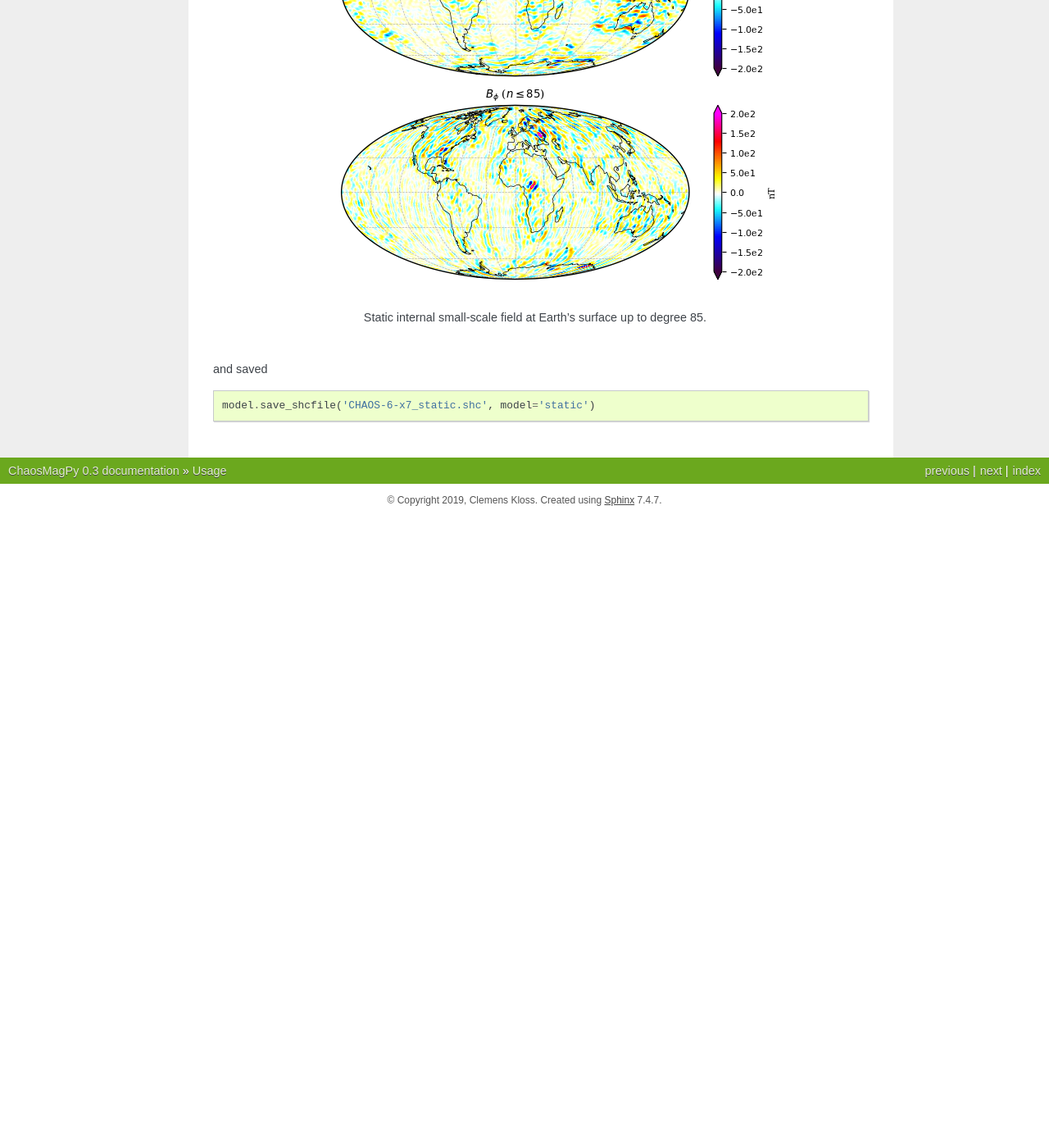
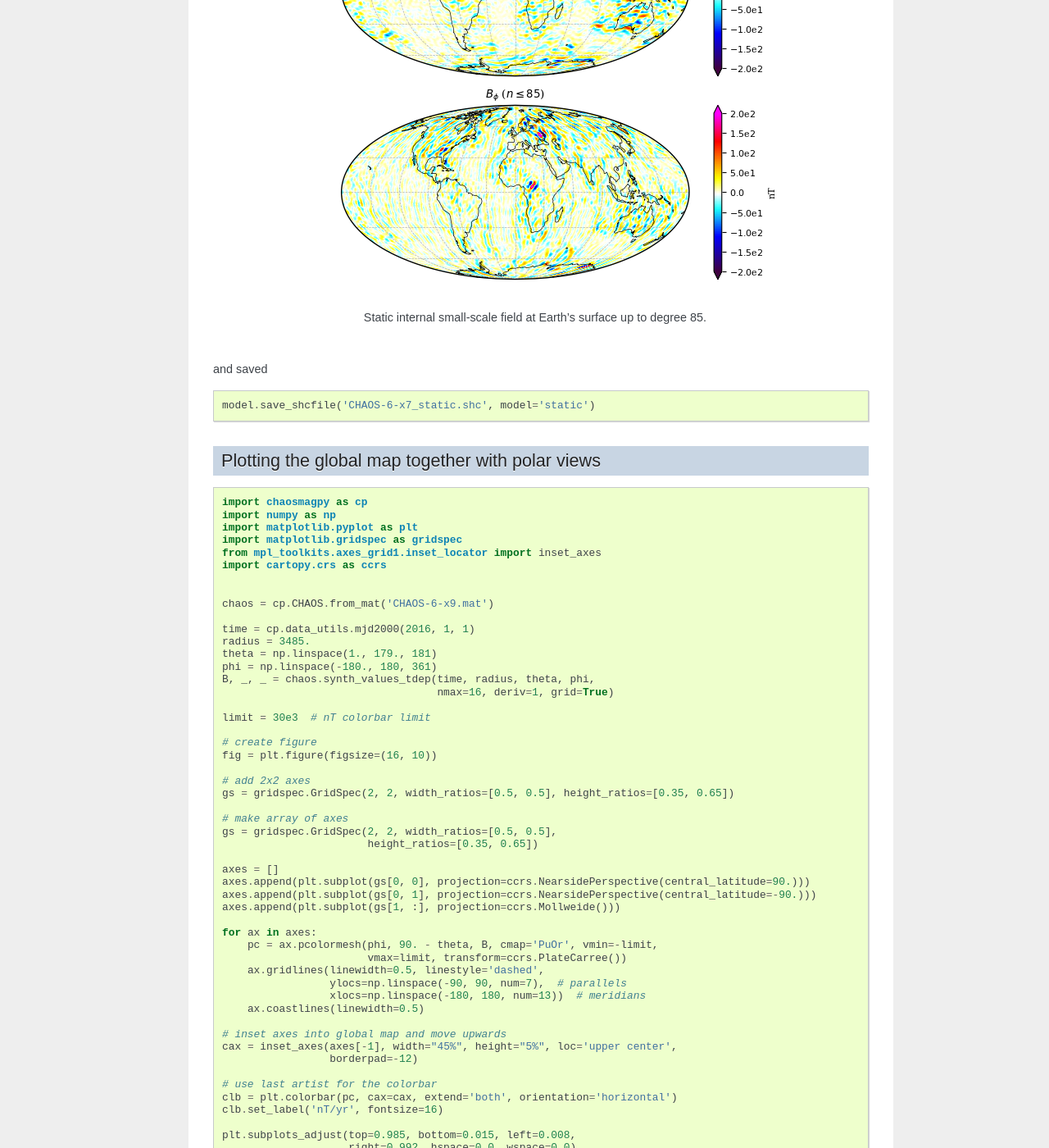
Before and after one commit to ancklo/ChaosMagPy, a Sphinx documentation site: the page built from docs/source/usage.rst, in a window 1280 px wide and 1400 px high, scrolled down 4133 px. Shown: the whole window at 82% size. Built offline with Sphinx 7.4.7, drawn with Linux system fonts in a browser that asks for light colours; before the commit the page ends 4763 px from its top, so only the background shows below that; some of the changed text lies outside the part shown.

Commit message:
Added code to create global map with polar views.

```diff
--- a/docs/source/usage.rst
+++ b/docs/source/usage.rst
@@ -5,8 +5,8 @@ Here are some simple examples on how to use the package. This only requires a
 CHAOS model mat-file, e.g. "CHAOS-6-x7.mat" in the current working directory.
 The model coefficients can be downloaded `here <http://www.spacecenter.dk/files/magnetic-models/CHAOS-7/>`_.
 
-Computing field components on a grid
-------------------------------------
+Computing the field components on a grid
+----------------------------------------
 
 Instead of plotting the field components, we can just have ChaosMagPy return
 the numerical values of the different sources in the model. For
@@ -182,3 +182,69 @@ and saved
 .. code-block:: python
 
    model.save_shcfile('CHAOS-6-x7_static.shc', model='static')
+
+Plotting the global map together with polar views
+-------------------------------------------------
+
+
+.. code-block:: python
+
+   import chaosmagpy as cp
+   import numpy as np
+   import matplotlib.pyplot as plt
+   import matplotlib.gridspec as gridspec
+   from mpl_toolkits.axes_grid1.inset_locator import inset_axes
+   import cartopy.crs as ccrs
+
+
+   chaos = cp.CHAOS.from_mat('CHAOS-6-x9.mat')
+
+   time = cp.data_utils.mjd2000(2016, 1, 1)
+   radius = 3485.
+   theta = np.linspace(1., 179., 181)
+   phi = np.linspace(-180., 180, 361)
+   B, _, _ = chaos.synth_values_tdep(time, radius, theta, phi,
+                                     nmax=16, deriv=1, grid=True)
+
+   limit = 30e3  # nT colorbar limit
+
+   # create figure
+   fig = plt.figure(figsize=(16, 10))
+
+   # add 2x2 axes
+   gs = gridspec.GridSpec(2, 2, width_ratios=[0.5, 0.5], height_ratios=[0.35, 0.65])
+
+   # make array of axes
+   gs = gridspec.GridSpec(2, 2, width_ratios=[0.5, 0.5],
+                          height_ratios=[0.35, 0.65])
+
+   axes = []
+   axes.append(plt.subplot(gs[0, 0], projection=ccrs.NearsidePerspective(central_latitude=90.)))
+   axes.append(plt.subplot(gs[0, 1], projection=ccrs.NearsidePerspective(central_latitude=-90.)))
+   axes.append(plt.subplot(gs[1, :], projection=ccrs.Mollweide()))
+
+   for ax in axes:
+       pc = ax.pcolormesh(phi, 90. - theta, B, cmap='PuOr', vmin=-limit,
+                          vmax=limit, transform=ccrs.PlateCarree())
+       ax.gridlines(linewidth=0.5, linestyle='dashed',
+                    ylocs=np.linspace(-90, 90, num=7),  # parallels
+                    xlocs=np.linspace(-180, 180, num=13))  # meridians
+       ax.coastlines(linewidth=0.5)
+
+   # inset axes into global map and move upwards
+   cax = inset_axes(axes[-1], width="45%", height="5%", loc='upper center',
+                    borderpad=-12)
+
+   # use last artist for the colorbar
+   clb = plt.colorbar(pc, cax=cax, extend='both', orientation='horizontal')
+   clb.set_label('nT/yr', fontsize=16)
+
+   plt.subplots_adjust(top=0.985, bottom=0.015, left=0.008,
+                       right=0.992, hspace=0.0, wspace=0.0)
+
+   plt.show()
+
+.. figure:: images/plot_maps_tdep_polar.png
+  :align: center
+
+  Model of the radial secular variation at the core surface in 2016.
```
Also changed, not shown: docs/source/images/plot_maps_tdep_polar.png (added), 1 other file.
